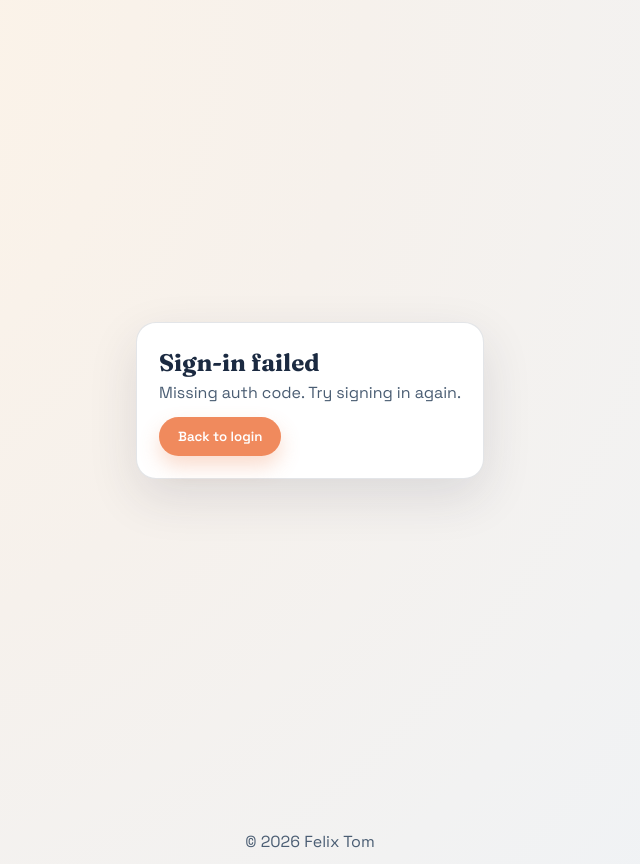
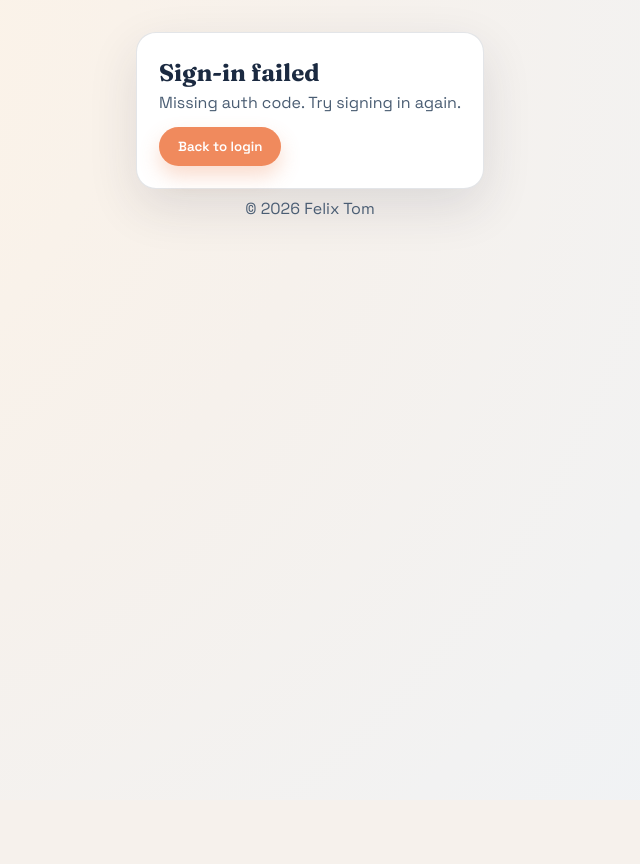
Before and after one commit to felixt-io/budget-monitoring-ledger, a React (Vite) app in the folder web/: page /auth/callback in a window 1280 px wide. Shown: the whole page, without its empty margins (330-970 px from the left). After the commit the page ends 800 px from the top, so only its background shows below. Built offline with nearby package versions, Linux system fonts and the light colour scheme; no server answers.

Commit message:
Align auth callback footer

```diff
--- a/web/src/pages/AuthCallbackPage.tsx
+++ b/web/src/pages/AuthCallbackPage.tsx
@@ -32,7 +32,7 @@ export const AuthCallbackPage = () => {
     return (
       <div className="auth-shell">
         <div className="auth-shell-main">
-          <div className="centered">
+          <div className="auth-page auth-page--stacked">
             <div className="card">
               <h2>Sign-in failed</h2>
               <p className="muted">{error}</p>
@@ -40,9 +40,9 @@ export const AuthCallbackPage = () => {
                 Back to login
               </button>
             </div>
+            <footer className="site-footer">© 2026 Felix Tom</footer>
           </div>
         </div>
-        <footer className="site-footer">© 2026 Felix Tom</footer>
       </div>
     )
   }
@@ -50,11 +50,11 @@ export const AuthCallbackPage = () => {
   return (
     <div className="auth-shell">
       <div className="auth-shell-main">
-        <div className="centered">
+        <div className="auth-page auth-page--stacked">
           <div className="card">Finalizing your session...</div>
+          <footer className="site-footer">© 2026 Felix Tom</footer>
         </div>
       </div>
-      <footer className="site-footer">© 2026 Felix Tom</footer>
     </div>
   )
 }
```
